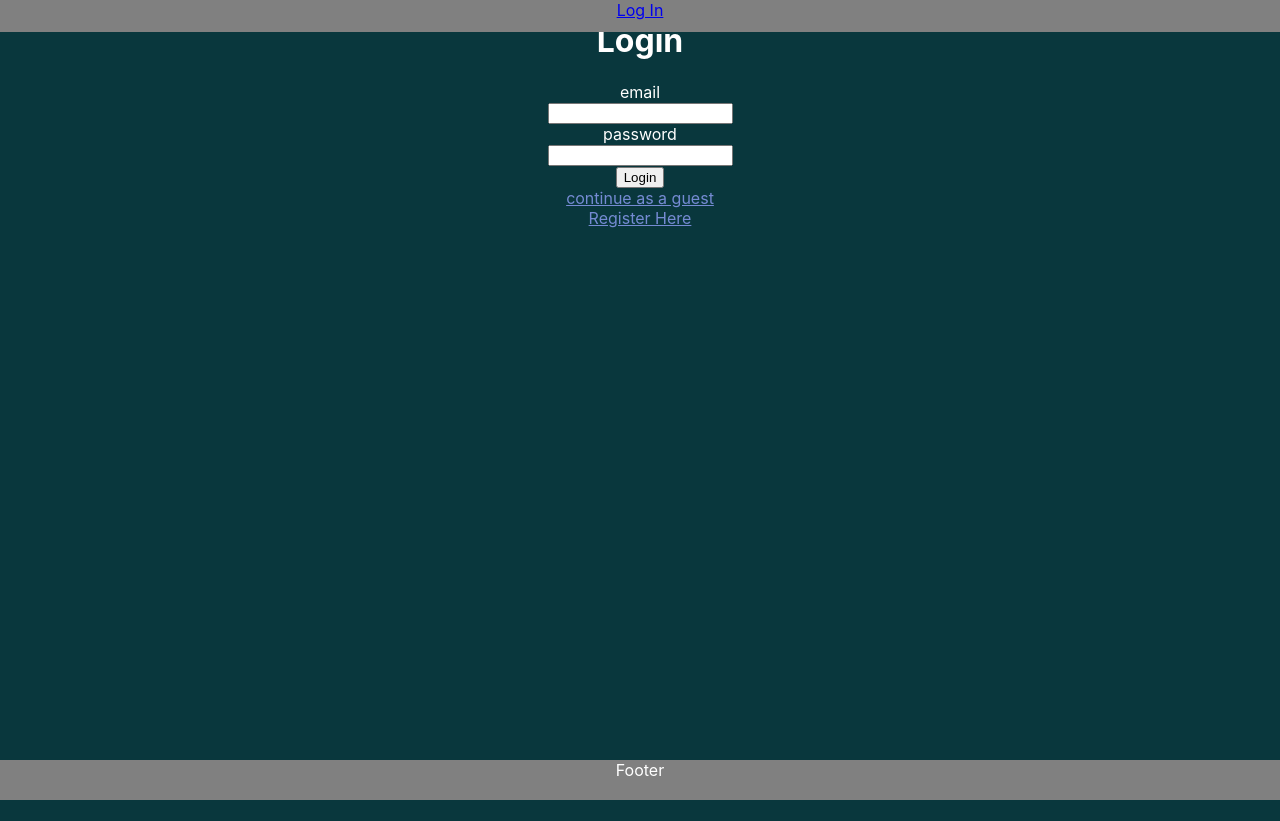
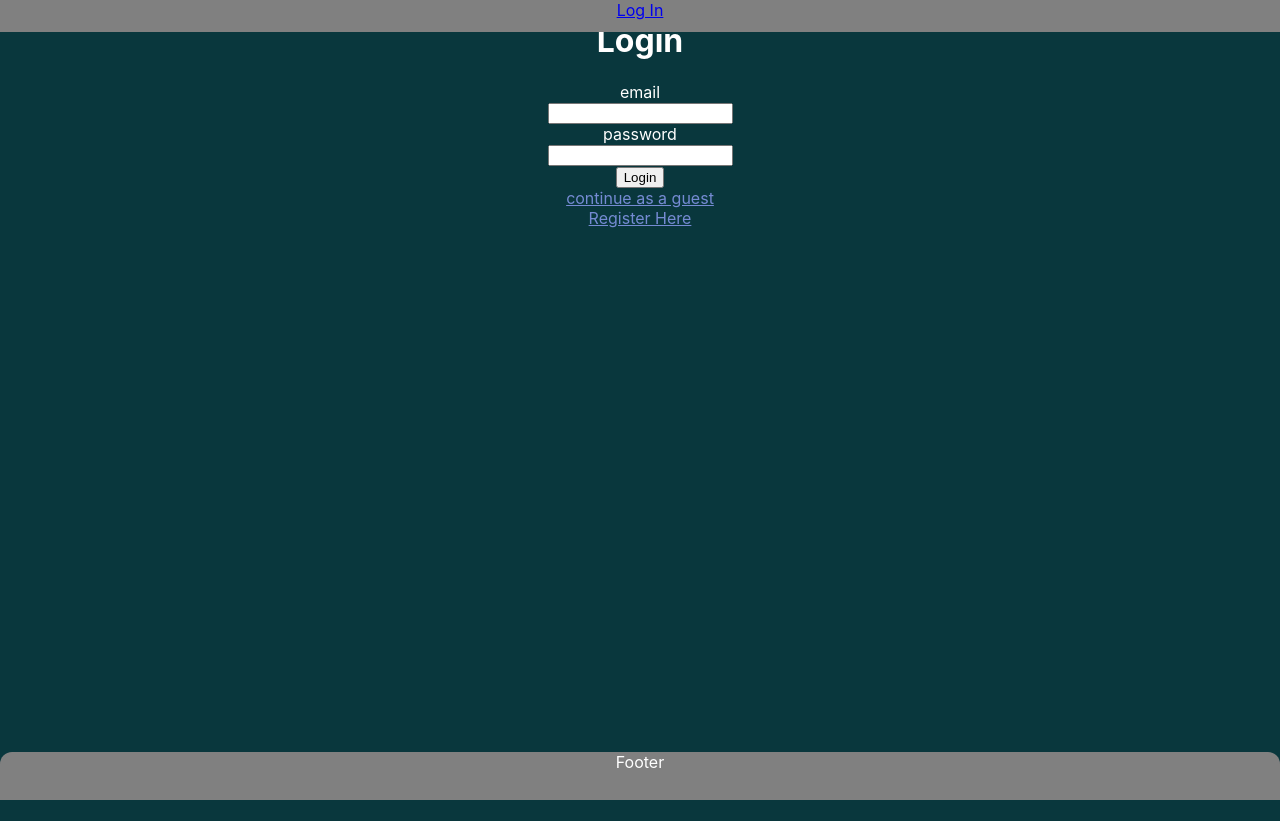
Before and after one commit to ImmanuelCurrah/FastingHelper, a React (Create React App) app in the folder client/: page / in a window 1280 px wide. Built offline with nearby package versions, Linux system fonts and the light colour scheme.

Commit message:
changes to the footer

```diff
--- a/client/src/UI/Footer/Footer.module.css
+++ b/client/src/UI/Footer/Footer.module.css
@@ -1,7 +1,9 @@
 .footer {
-  height: 5vh;
+  height: 3rem;
   width: 100vw;
   background-color: grey;
   position: fixed;
   bottom: 0;
+  border-top-left-radius: 12px;
+  border-top-right-radius: 12px;
 }
```
